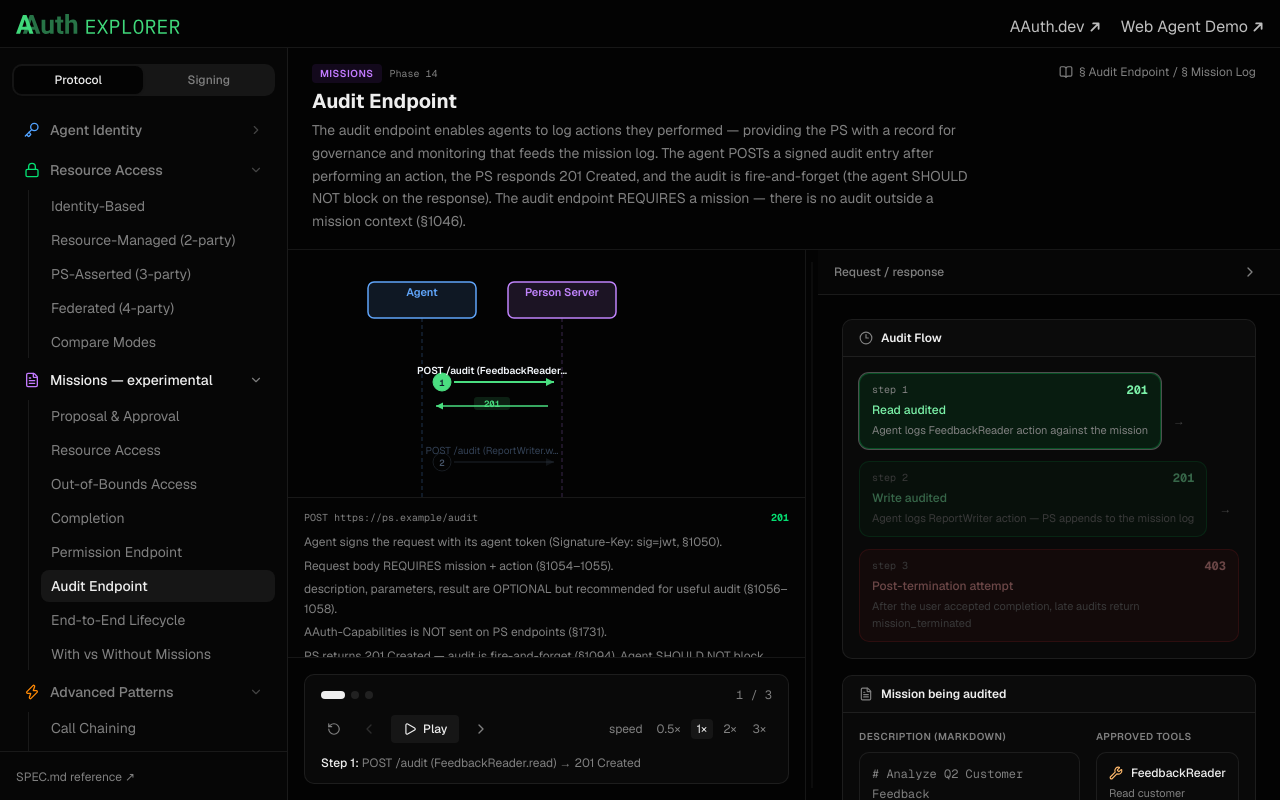
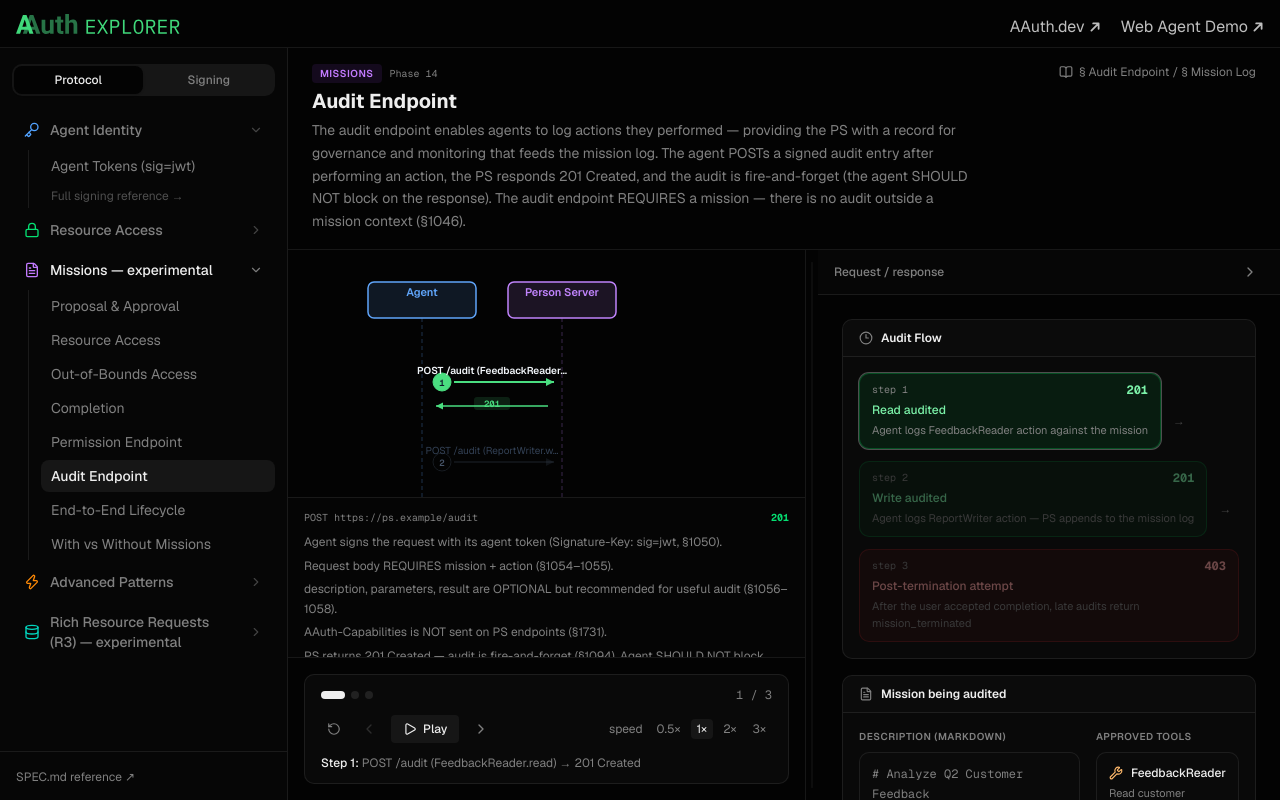
Before and after one commit to aauth-dev/explorer, a Next.js app: page /missions/audit in a window 1280 px wide. Both pictures are taken after a click on the button "Agent Identity". Built offline with nearby package versions, Linux system fonts and the light colour scheme.

Commit message:
dont load all the templates right away, lazy load as needed

```diff
--- a/components/layout/Sidebar.tsx
+++ b/components/layout/Sidebar.tsx
@@ -189,6 +189,7 @@ function SidebarSection({
               <Link
                 key={item.href}
                 href={item.href}
+                prefetch={false}
                 className={cn(
                   "flex items-center gap-2 rounded-md px-2.5 py-1.5 text-sm transition-colors",
                   active
@@ -203,6 +204,7 @@ function SidebarSection({
           {section.footerNote && (
             <Link
               href={section.footerNote.href}
+              prefetch={false}
               className="flex items-center px-2.5 py-1 text-xs text-muted-foreground/60 hover:text-muted-foreground transition-colors"
             >
               {section.footerNote.label}
@@ -263,7 +265,7 @@ export function Sidebar({ onClose }: { onClose?: () => void }) {
             <SidebarSection
               key={section.title}
               section={section}
-              defaultOpen={defaultOpen || true}
+              defaultOpen={defaultOpen}
             />
           );
         })}
```
